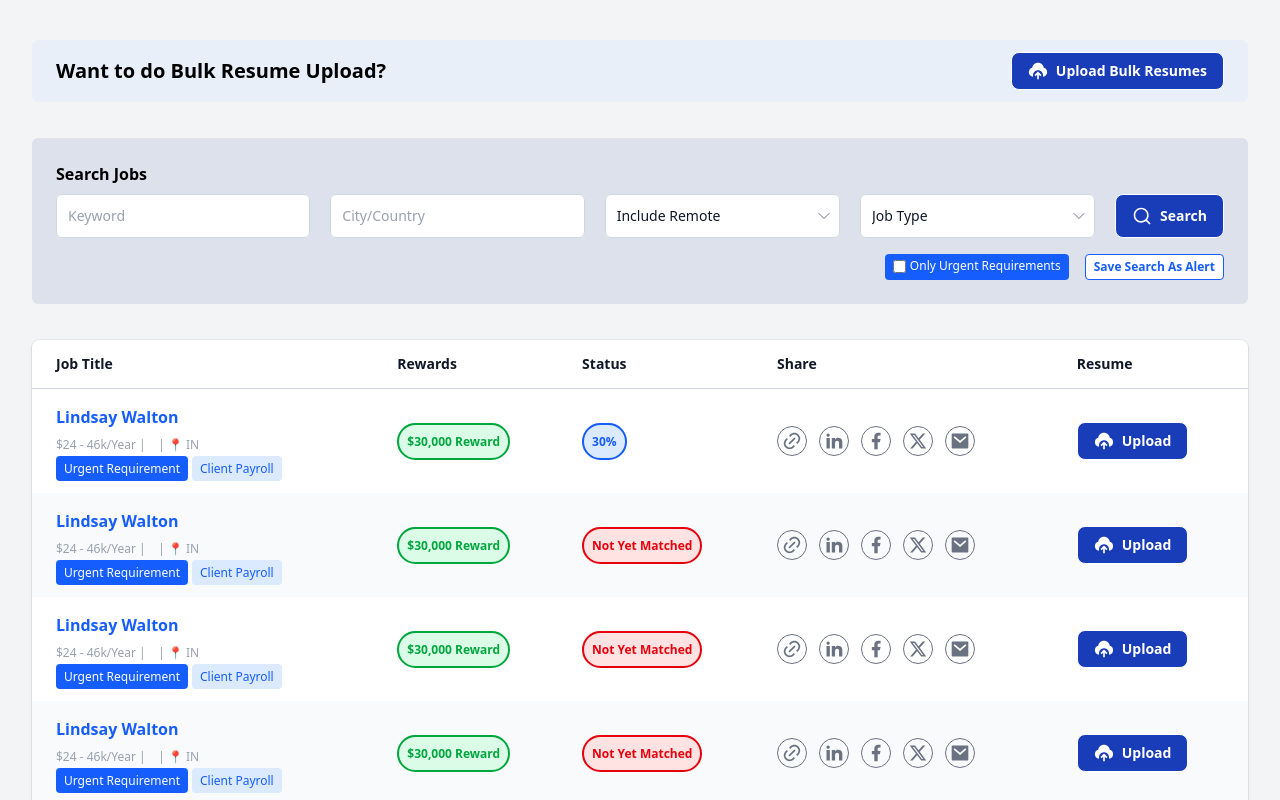
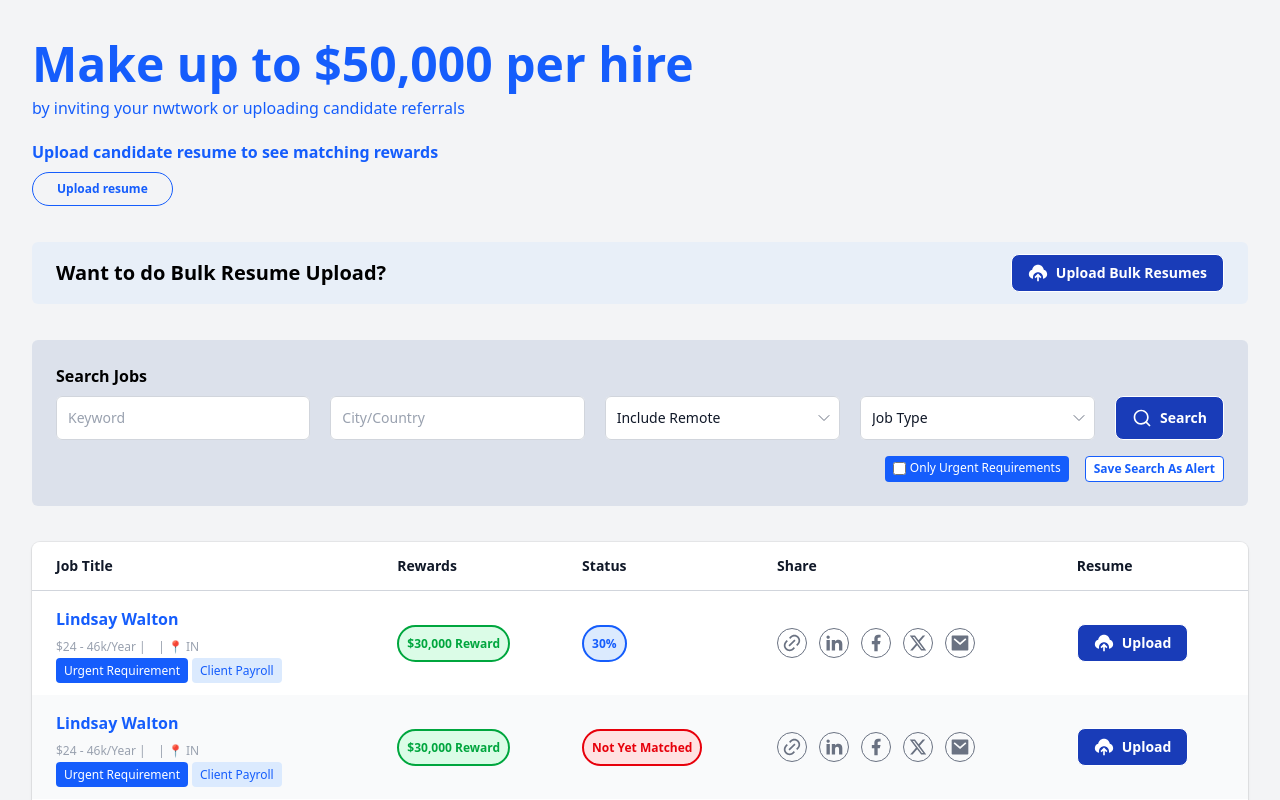
Before and after one commit to nowodev/pages-react, a React (Vite) app: page /react-projects/cardinalrewards in a window 1280 px wide. Shown: the top 800 px of the page. Built offline with nearby package versions, Linux system fonts and the light colour scheme.

Commit message:
WIP: add new header

```diff
--- a/src/React Projects/CardinalHire/Button.jsx
+++ b/src/React Projects/CardinalHire/Button.jsx
@@ -6,7 +6,7 @@ export default function Button({ text, className, onClick, children }) {
       onClick={onClick}
       className={classNames(
         className,
-        "px-4 py-2 text-base font-semibold bg-blue-800 text-white border cursor-pointer rounded-lg hover:bg-blue-900"
+    "px-4 py-2 text-base font-semibold bg-blue-800 text-white border cursor-pointer rounded-lg hover:bg-blue-900 outline-none"
       )}
     >
       {text ?? children}
--- a/src/React Projects/CardinalHire/CardinalRewards.jsx
+++ b/src/React Projects/CardinalHire/CardinalRewards.jsx
@@ -43,8 +43,24 @@ const people = [
 export default function CardinalRewards() {
   return (
     <div className="container min-h-screen px-4 py-10 mx-auto sm:px-6 lg:px-8 space-y-9">
+      <section className="text-blue-600 ">
+        <h1 className="text-5xl font-bold">
+          Make up to $50,000 per hire
+        </h1>
+        <p className="font-medium text-base/10">
+          by inviting your nwtwork or uploading candidate referrals
+        </p>
+
+        <div className="mt-3 space-y-2">
+          <p className="font-bold">Upload candidate resume to see matching rewards</p>
+          <button className="px-6 py-2 text-xs font-semibold border border-blue-600 outline-none cursor-pointer hover:bg-blue-600 hover:text-white rounded-3xl">
+            Upload resume
+          </button>
+        </div>
+      </section>
+
       <section className="flex items-center justify-between px-6 py-3 rounded-md bg-blue-200/20">
-        <h1 className="md:text-xl font-semibold">
+        <h1 className="font-semibold md:text-xl">
           Want to do Bulk Resume Upload?
         </h1>
 
@@ -103,7 +119,7 @@ export default function CardinalRewards() {
             />
           </div>
 
-          <Button className="flex items-center text-sm gap-x-2 col-span-2 justify-center">
+          <Button className="flex items-center justify-center col-span-2 text-sm gap-x-2">
             <span>
               <svg
                 xmlns="http://www.w3.org/2000/svg"
@@ -118,14 +134,14 @@ export default function CardinalRewards() {
           </Button>
         </div>
 
-        <div className="flex justify-between md:justify-end mt-4 space-x-4">
+        <div className="flex justify-between mt-4 space-x-4 md:justify-end">
           <div className="flex items-start px-2 py-1 space-x-1 text-xs font-medium text-white bg-blue-600 rounded w-fit">
             <span className="h-[1lh] flex items-center">
               <input type="checkbox" />
             </span>
             <span>Only Urgent Requirements</span>
           </div>
-          <button className="flex items-center px-2 py-1 space-x-1 text-xs font-semibold text-blue-600 bg-white border border-blue-600 rounded w-fit">
+          <button className="flex items-center px-2 py-1 space-x-1 text-xs font-semibold text-blue-600 bg-white border border-blue-600 rounded outline-none w-fit">
             Save Search As Alert
           </button>
         </div>
```
